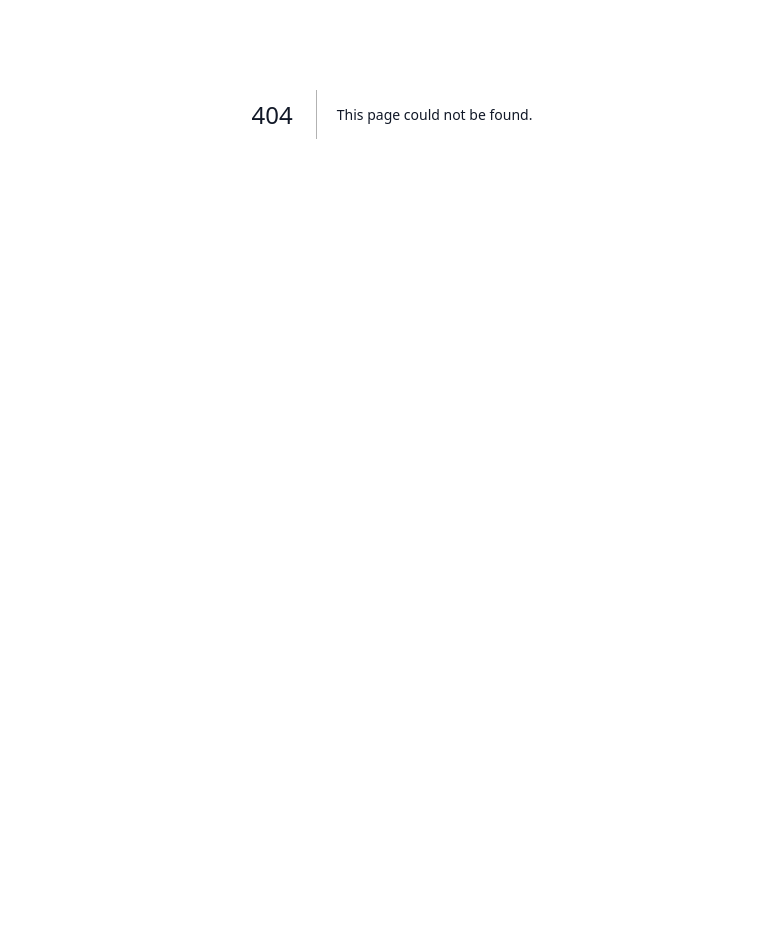
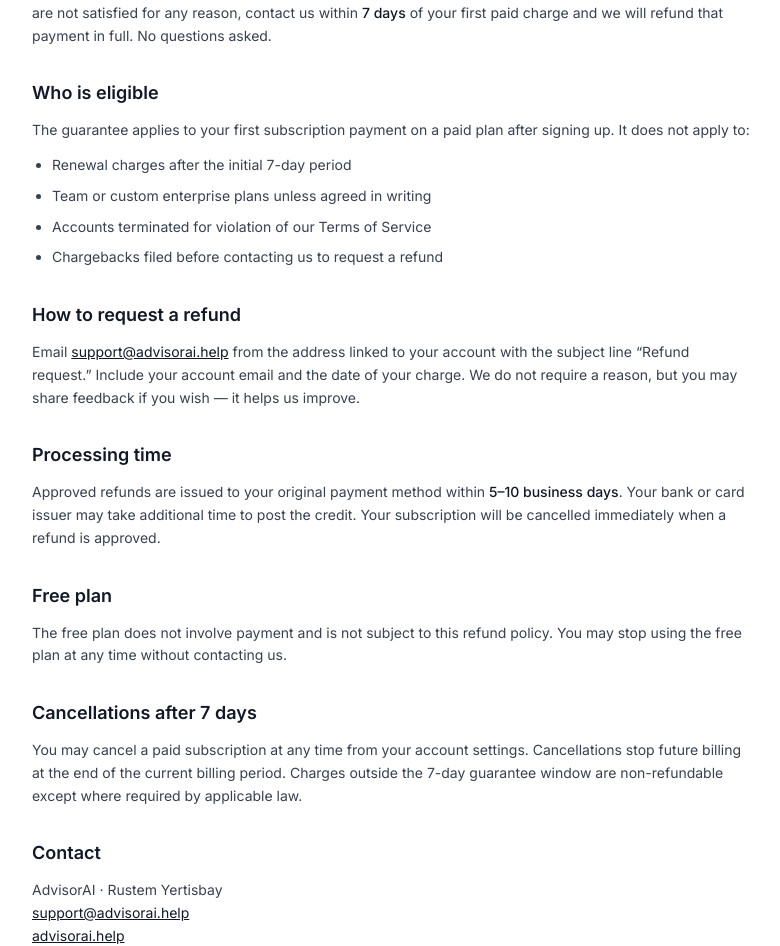
Before and after one commit to rustemyrr/advisorai, a Next.js app: page /refund in a window 1280 px wide. Before the commit this address had no page. Shown: the part 286-1232 px from the top of the page, without its empty margins (248-1028 px from the left). Before the commit the page ends 800 px from the top, so only its background shows below. Built offline with nearby package versions, Linux system fonts and the light colour scheme.

Commit message:
add refund page

```diff
--- /dev/null
+++ b/app/refund/page.tsx
@@ -0,0 +1,110 @@
+import type { Metadata } from "next";
+import LegalLayout from "@/components/LegalLayout";
+
+export const metadata: Metadata = {
+  title: "Refund Policy — AdvisorAI",
+  description: "7-day money-back guarantee for AdvisorAI Pro subscriptions.",
+};
+
+export default function RefundPage() {
+  return (
+    <LegalLayout title="Refund Policy" lastUpdated="June 1, 2026">
+      <section>
+        <h2 className="text-lg font-semibold text-gray-900">
+          7-day money-back guarantee
+        </h2>
+        <p className="mt-3 text-sm leading-relaxed">
+          We want you to be confident in AdvisorAI. If you subscribe to a paid
+          plan (including Pro at $29/month) and are not satisfied for any reason,
+          contact us within <strong className="font-medium text-gray-900">7 days</strong> of
+          your first paid charge and we will refund that payment in full. No
+          questions asked.
+        </p>
+      </section>
+
+      <section>
+        <h2 className="text-lg font-semibold text-gray-900">Who is eligible</h2>
+        <p className="mt-3 text-sm leading-relaxed">
+          The guarantee applies to your first subscription payment on a paid plan
+          after signing up. It does not apply to:
+        </p>
+        <ul className="mt-3 list-disc space-y-2 pl-5 text-sm leading-relaxed">
+          <li>Renewal charges after the initial 7-day period</li>
+          <li>Team or custom enterprise plans unless agreed in writing</li>
+          <li>Accounts terminated for violation of our Terms of Service</li>
+          <li>Chargebacks filed before contacting us to request a refund</li>
+        </ul>
+      </section>
+
+      <section>
+        <h2 className="text-lg font-semibold text-gray-900">How to request a refund</h2>
+        <p className="mt-3 text-sm leading-relaxed">
+          Email{" "}
+          <a
+            href="mailto:support@advisorai.help"
+            className="text-gray-900 underline hover:no-underline"
+          >
+            support@advisorai.help
+          </a>{" "}
+          from the address linked to your account with the subject line
+          &ldquo;Refund request.&rdquo; Include your account email and the date
+          of your charge. We do not require a reason, but you may share feedback
+          if you wish — it helps us improve.
+        </p>
+      </section>
+
+      <section>
+        <h2 className="text-lg font-semibold text-gray-900">Processing time</h2>
+        <p className="mt-3 text-sm leading-relaxed">
+          Approved refunds are issued to your original payment method within{" "}
+          <strong className="font-medium text-gray-900">5–10 business days</strong>.
+          Your bank or card issuer may take additional time to post the credit.
+          Your subscription will be cancelled immediately when a refund is
+          approved.
+        </p>
+      </section>
+
+      <section>
+        <h2 className="text-lg font-semibold text-gray-900">Free plan</h2>
+        <p className="mt-3 text-sm leading-relaxed">
+          The free plan does not involve payment and is not subject to this
+          refund policy. You may stop using the free plan at any time without
+          contacting us.
+        </p>
+      </section>
+
+      <section>
+        <h2 className="text-lg font-semibold text-gray-900">
+          Cancellations after 7 days
+        </h2>
+        <p className="mt-3 text-sm leading-relaxed">
+          You may cancel a paid subscription at any time from your account
+          settings. Cancellations stop future billing at the end of the current
+          billing period. Charges outside the 7-day guarantee window are
+          non-refundable except where required by applicable law.
+        </p>
+      </section>
+
+      <section>
+        <h2 className="text-lg font-semibold text-gray-900">Contact</h2>
+        <p className="mt-3 text-sm leading-relaxed">
+          AdvisorAI · Rustem Yertisbay
+          <br />
+          <a
+            href="mailto:support@advisorai.help"
+            className="text-gray-900 underline hover:no-underline"
+          >
+            support@advisorai.help
+          </a>
+          <br />
+          <a
+            href="https://advisorai.help"
+            className="text-gray-900 underline hover:no-underline"
+          >
+            advisorai.help
+          </a>
+        </p>
+      </section>
+    </LegalLayout>
+  );
+}
--- a/components/Footer.tsx
+++ b/components/Footer.tsx
@@ -16,6 +16,9 @@
           <Link href="/privacy" className="hover:text-gray-900">
             Privacy
           </Link>
+          <Link href="/refund" className="hover:text-gray-900">
+            Refund
+          </Link>
         </nav>
         <p className="text-sm text-gray-500">
           Built by an ex-BMW Director · © 2026
```
